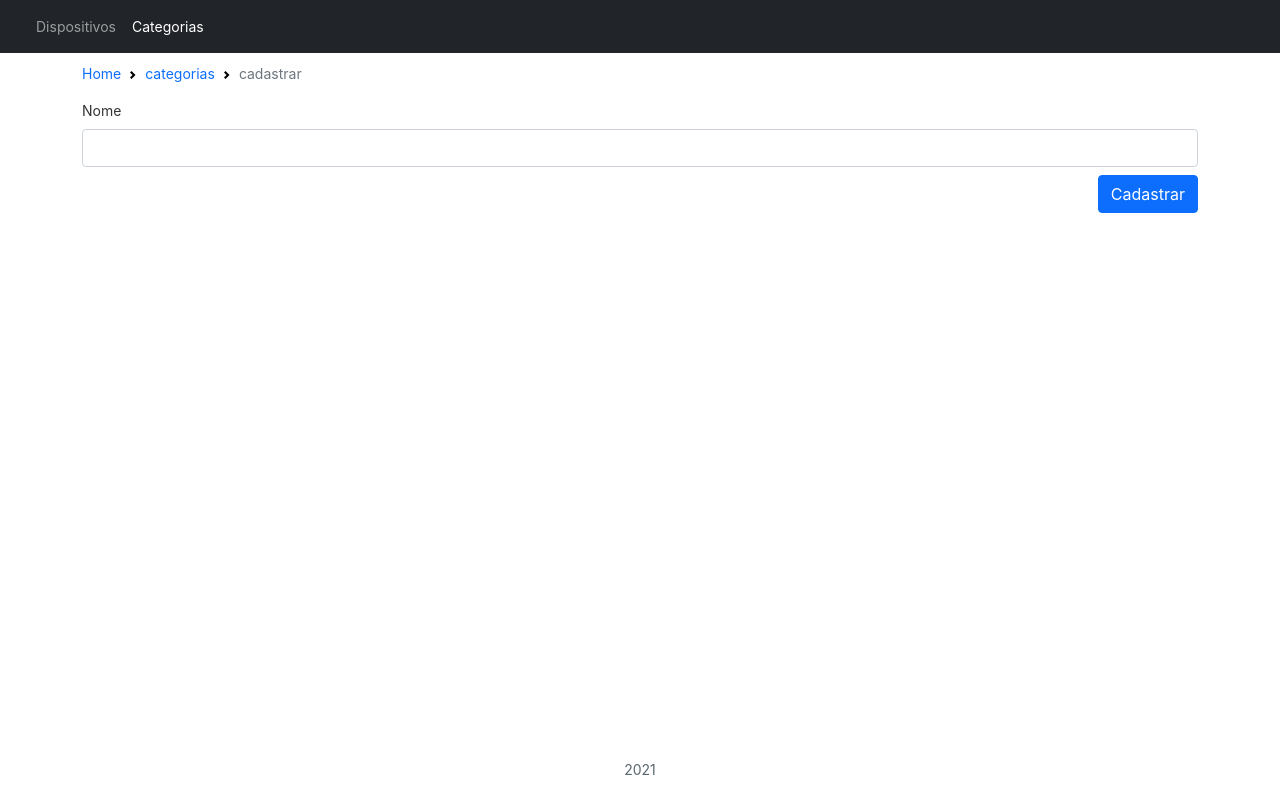
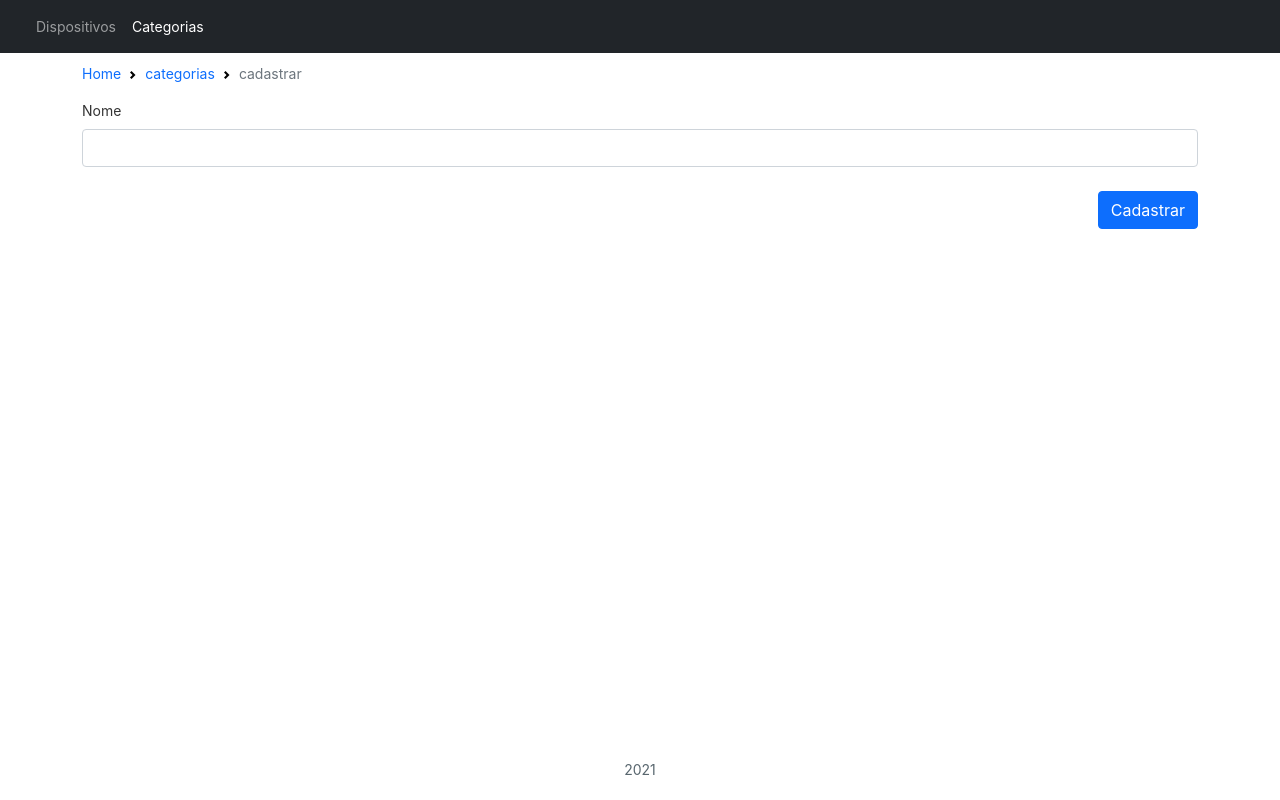
Before and after one commit to RFelixRocha/gerenciamento-dispositivo-web, an Angular app in the folder gdwebapp/: page /categories/add in a window 1280 px wide. Built offline with nearby package versions, Linux system fonts and the light colour scheme.

Commit message:
Ajustes de layout no form do cadastro de category.

```diff
--- a/gdwebapp/src/app/components/create-category/create-category.component.html
+++ b/gdwebapp/src/app/components/create-category/create-category.component.html
@@ -10,7 +10,7 @@
     <label for="name" class="form-label">Nome</label>
     <input [(ngModel)]="category.name" type="text" class="form-control" id="name">
   </div>
-  <div class="col-12 d-grid gap-2 d-md-flex justify-content-md-end">
+  <div class="col-12 d-grid gap-2 d-md-flex justify-content-md-end mt-4">
     <button type="button" (click)="addCategory()" class="btn btn-primary">Cadastrar</button>
   </div>
 </div>
```
